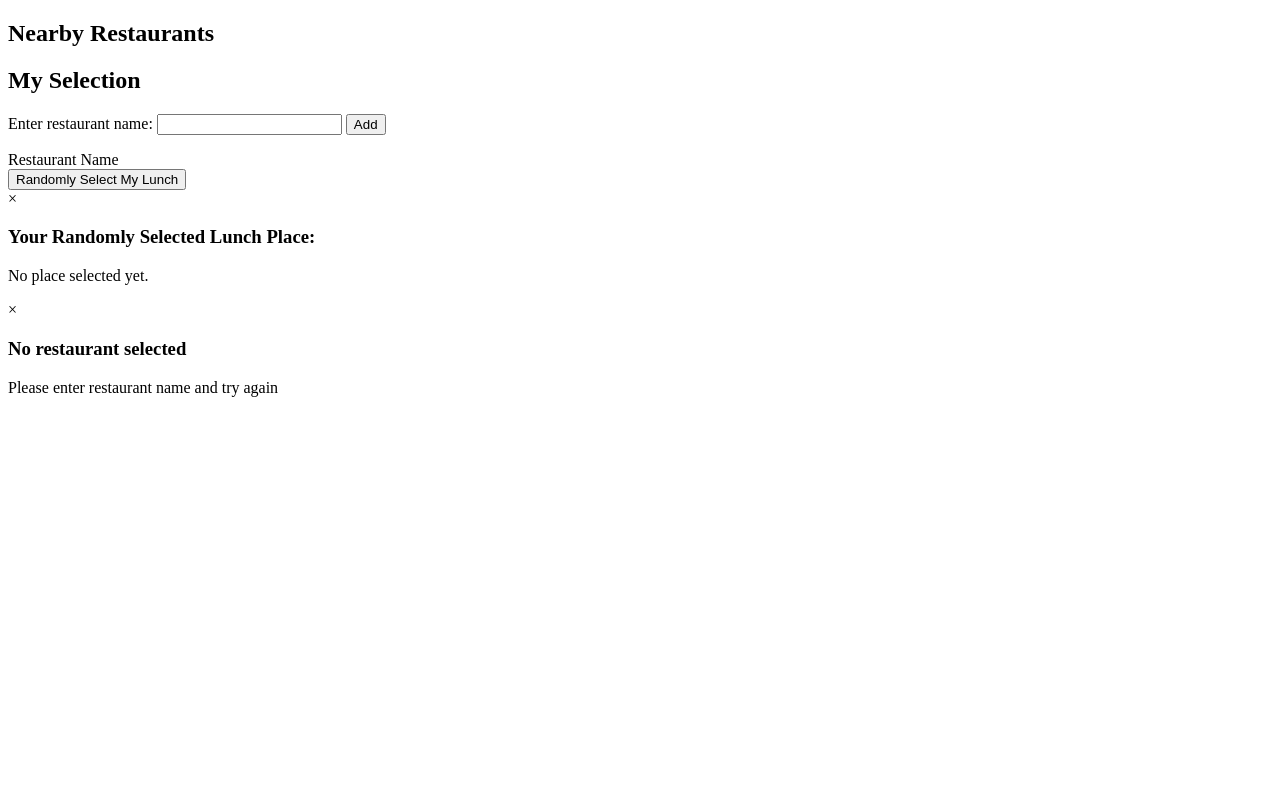
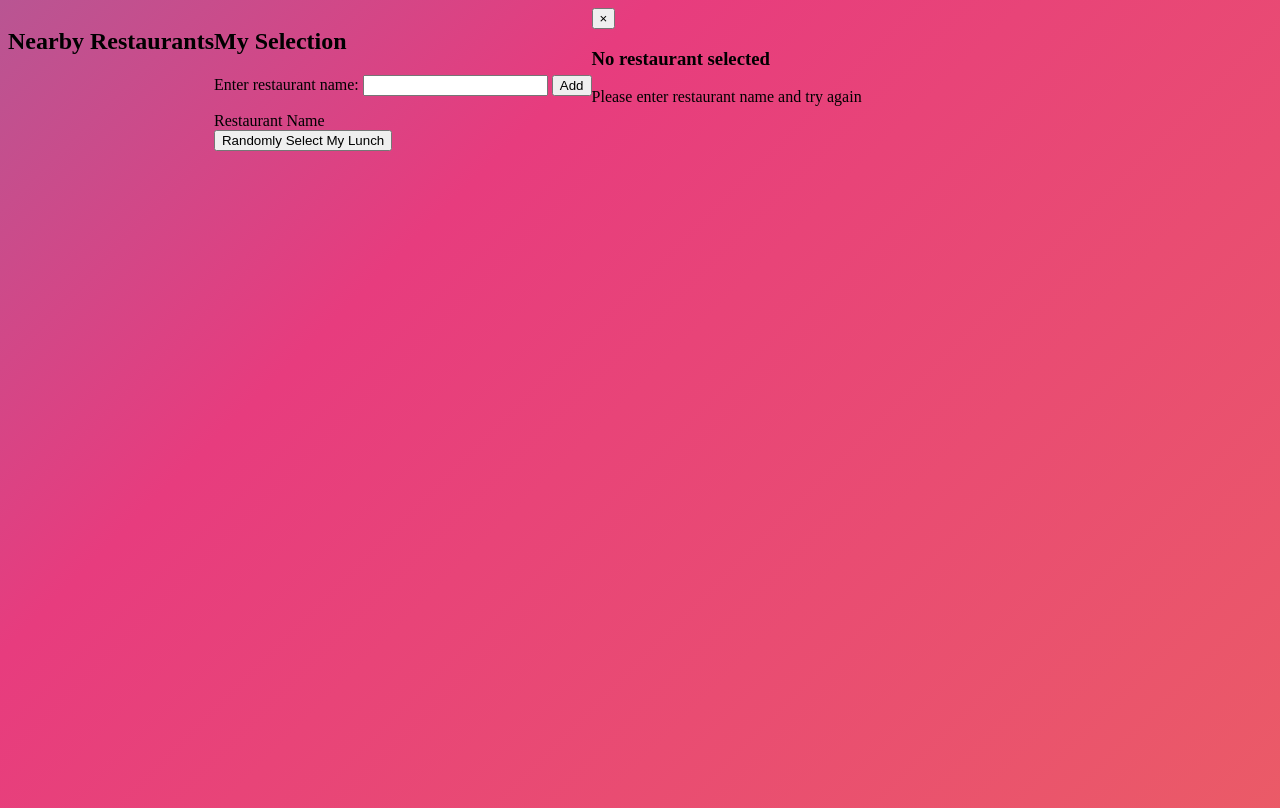
Before and after one commit to Siennaxstarr/LunchRoulette, a plain HTML site: page landing.html in a window 1280 px wide. Both pictures are taken after a click on the button "Randomly Select My Lunch". Drawn offline with Linux system fonts and the light colour scheme.

Commit message:
Added modal functionality to JS, added modal display as none to CSS

```diff
--- a/Assets/CSS/Style.CSS
+++ b/Assets/CSS/Style.CSS
@@ -48,3 +48,7 @@ btn[disabled]:hover {
     box-shadow: none;
     transform: none;
 }
+
+.modal {
+    display: none;
+}
--- a/Assets/JS/Script.JS
+++ b/Assets/JS/Script.JS
@@ -4,11 +4,13 @@ document.addEventListener('DOMContentLoaded', function () {
     var radiusEl = document.querySelector("#radius");
     var landingPageBtn = document.querySelector('#landingBtn');
     var selectedRestaurantAddBtn = document.querySelector('#add-restaurant');
-    var restaurantNameInput = document.querySelector('#restaurant-name'); //
-    var selectedRestaurants= [];
+    var restaurantNameInput = document.querySelector('#restaurant-name');
+    var selectedRestaurants = [];
     var selectedLunchBtn = document.querySelector("#select-lunch");
     var randomRestaurantDiv = document.querySelector("#random-restaurant");
     var restaurantList = document.querySelector('#selected-restaurants');
+    var spanModalClose = document.getElementsByClassName("close")[0];
+    var warningModal = document.querySelector("#warningModal");
 
     var zipCode = localStorage.getItem("zip");
     var radius = localStorage.getItem("radius");
@@ -44,18 +46,28 @@ document.addEventListener('DOMContentLoaded', function () {
     }
 
     function lunchRandomGenerate() {
-        var warningModal = document.querySelector("#warningModal");
 
-        if(selectedRestaurants.length > 0) {
-        var randomIndex = Math.floor(Math.random() * selectedRestaurants.length);
-        var selectedRestaurant = selectedRestaurants[randomIndex];
-        randomRestaurantDiv.textContent = selectedRestaurant;
+        if (selectedRestaurants.length > 0) {
+            var randomIndex = Math.floor(Math.random() * selectedRestaurants.length);
+            var selectedRestaurant = selectedRestaurants[randomIndex];
+            randomRestaurantDiv.textContent = selectedRestaurant;
         } else {
-            return warningModal;
+            warningModal.style.display = "block";
         }
     }
 
-    if(selectedLunchBtn) {
+    if (selectedLunchBtn) {
         selectedLunchBtn.addEventListener("click", lunchRandomGenerate)
-    }
+    };
+
+    spanModalClose.onclick = function () {
+        warningModal.style.display = "none";
+        console.log("Clicked")
+    }; // need to make this work
+
+    window.onclick = function (event) {
+        if (event.target == warningModal) {
+            warningModal.style.display = "none"
+        }
+    };
 });
--- a/landing.html
+++ b/landing.html
@@ -4,6 +4,7 @@
     <meta charset="UTF-8">
     <meta name="viewport" content="width=device-width, initial-scale=1.0">
     <title>Lunch Roulette</title>
+    <link rel="stylesheet" href="./Assets/CSS/Style.CSS">
 </head>
 <body>
     <section id="nearby-restaurants" class="card">
@@ -33,7 +34,7 @@
     </div>
     <div id="warningModal" class="modal">
         <div class="modal-content">
-            <span class="close">&times;</span>
+            <span class="close"><button>&times;</button></span>
             <h3>No restaurant selected</h3>
             <p id="warning-text">Please enter restaurant name and try again</p>
         </div>
```
